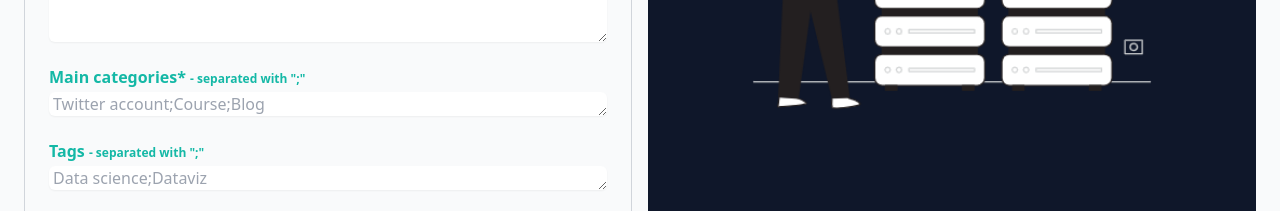
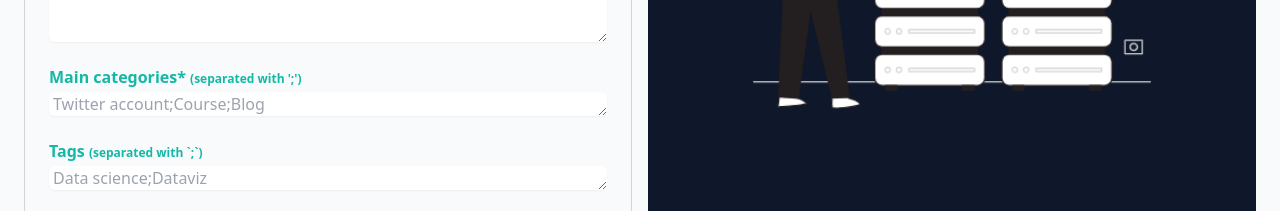
Before and after one commit to pclavelloux/aboutdata, a Next.js app: page /submit-resource in a window 1280 px wide. Shown: the part 389-600 px from the top of the page. Built offline with nearby package versions, Linux system fonts and the light colour scheme; no server answers.

Commit message:
eslint fix

```diff
--- a/pages/submit-resource.tsx
+++ b/pages/submit-resource.tsx
@@ -114,7 +114,7 @@ export default function SubmitResource() {
                                                     </label>
 
                                                     <label className="block mb-6">
-                                                        <h3 className=" leading-snug mt-5 font-bold mb-1">Main categories*  <span className='text-xs'> - separated with ";"</span></h3>
+                                                        <h3 className=" leading-snug mt-5 font-bold mb-1">Main categories*  <span className='text-xs'>(separated with ';')</span></h3>
                                                         <textarea
                                                             name="categories"
                                                             className=" block w-full mt-1 pl-1 border-gray-300 rounded-md text-teal-600 shadow-sm focus:border-gray-300 focus:ring focus:ring-indigo-200 focus:ring-opacity-50 "
@@ -124,7 +124,7 @@ export default function SubmitResource() {
                                                     </label>
 
                                                     <label className="block mb-6">
-                                                        <h3 className=" leading-snug mt-5 font-bold mb-1">Tags  <span className='text-xs'> - separated with ";"</span></h3>
+                                                        <h3 className=" leading-snug mt-5 font-bold mb-1">Tags  <span className='text-xs'>(separated with `;`)</span></h3>
                                                         <textarea
                                                             name="tags"
                                                             className=" block w-full mt-1 pl-1 border-gray-300 rounded-md text-teal-600 shadow-sm focus:border-gray-300 focus:ring focus:ring-indigo-200 focus:ring-opacity-50 "
```
